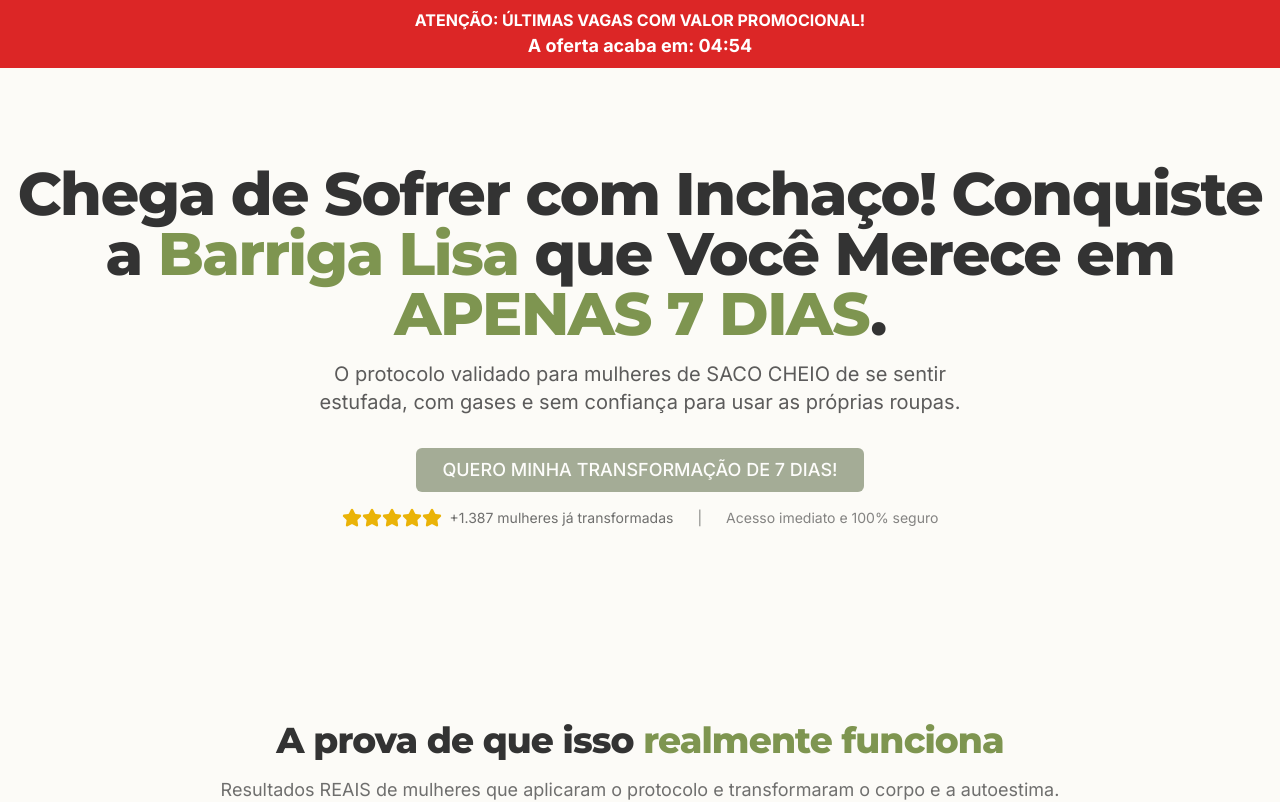
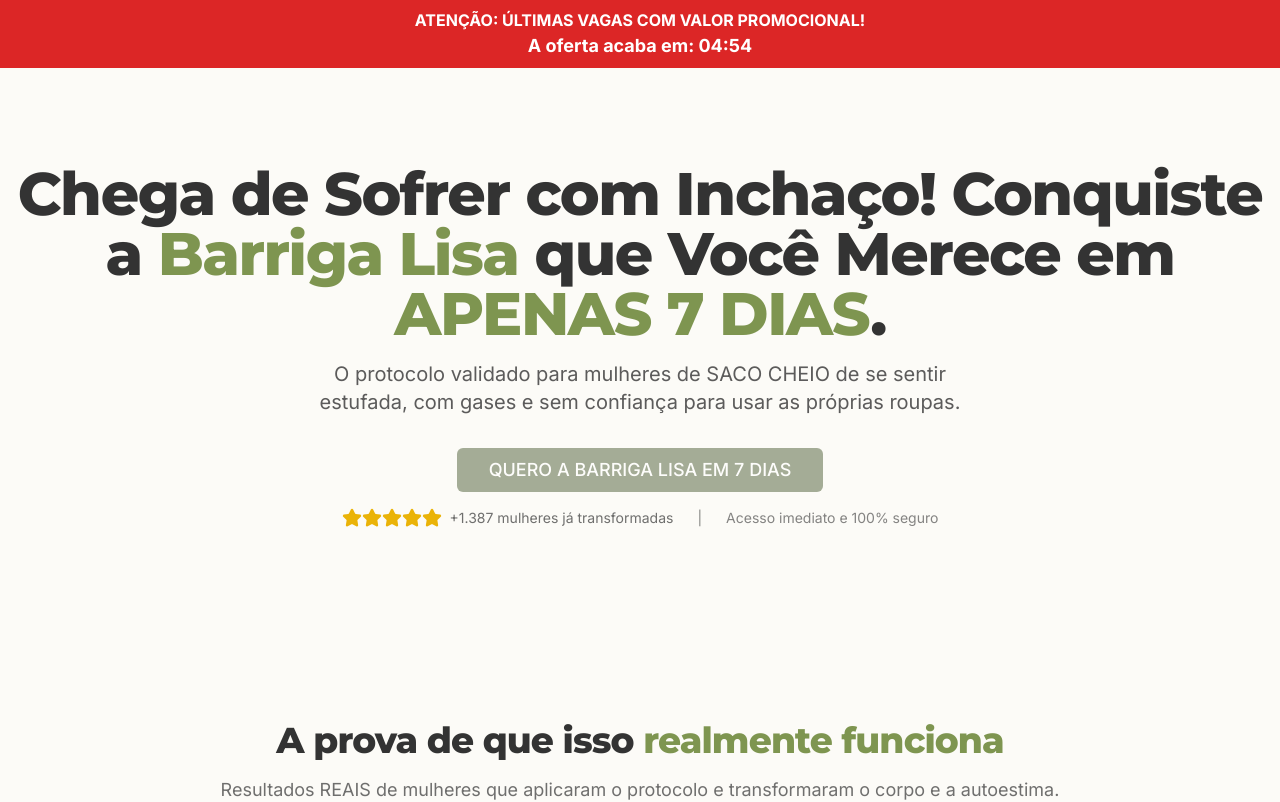
Before and after one commit to batatafaver/desinchafoodmap, a Next.js app: page / in a window 1280 px wide. Shown: the top 802 px of the page. Built offline with nearby package versions, Linux system fonts and the light colour scheme.

Commit message:
ALtere o texto aqui para "QUERO A BARRIGA LISA EM 7 DIAS"

```diff
--- a/src/components/landing/Hero.tsx
+++ b/src/components/landing/Hero.tsx
@@ -18,7 +18,7 @@ export default function Hero() {
             O protocolo validado para mulheres de SACO CHEIO de se sentir estufada, com gases e sem confiança para usar as próprias roupas.
           </p>
           <Button asChild size="lg" className="mt-8 w-full max-w-md text-base md:w-auto md:text-lg bg-accent text-accent-foreground hover:bg-accent/90 animate-pulse">
-            <a href="https://pay.kiwify.com.br/XfjVRJl">QUERO MINHA TRANSFORMAÇÃO DE 7 DIAS!</a>
+            <a href="https://pay.kiwify.com.br/XfjVRJl">QUERO A BARRIGA LISA EM 7 DIAS</a>
           </Button>
           <div className="mt-4 flex flex-col items-center justify-center gap-2 md:flex-row md:gap-6">
             <div className="flex items-center gap-2 text-sm text-foreground/70">
```
